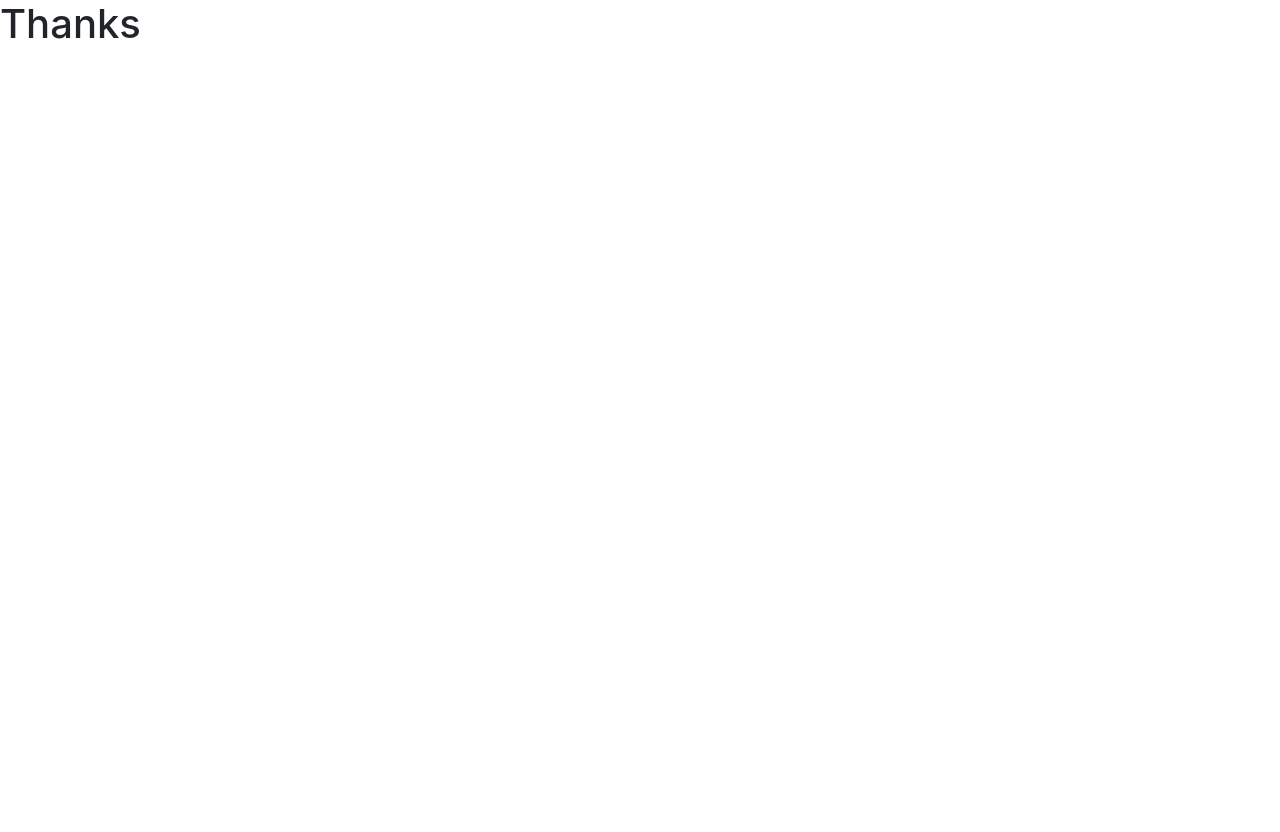
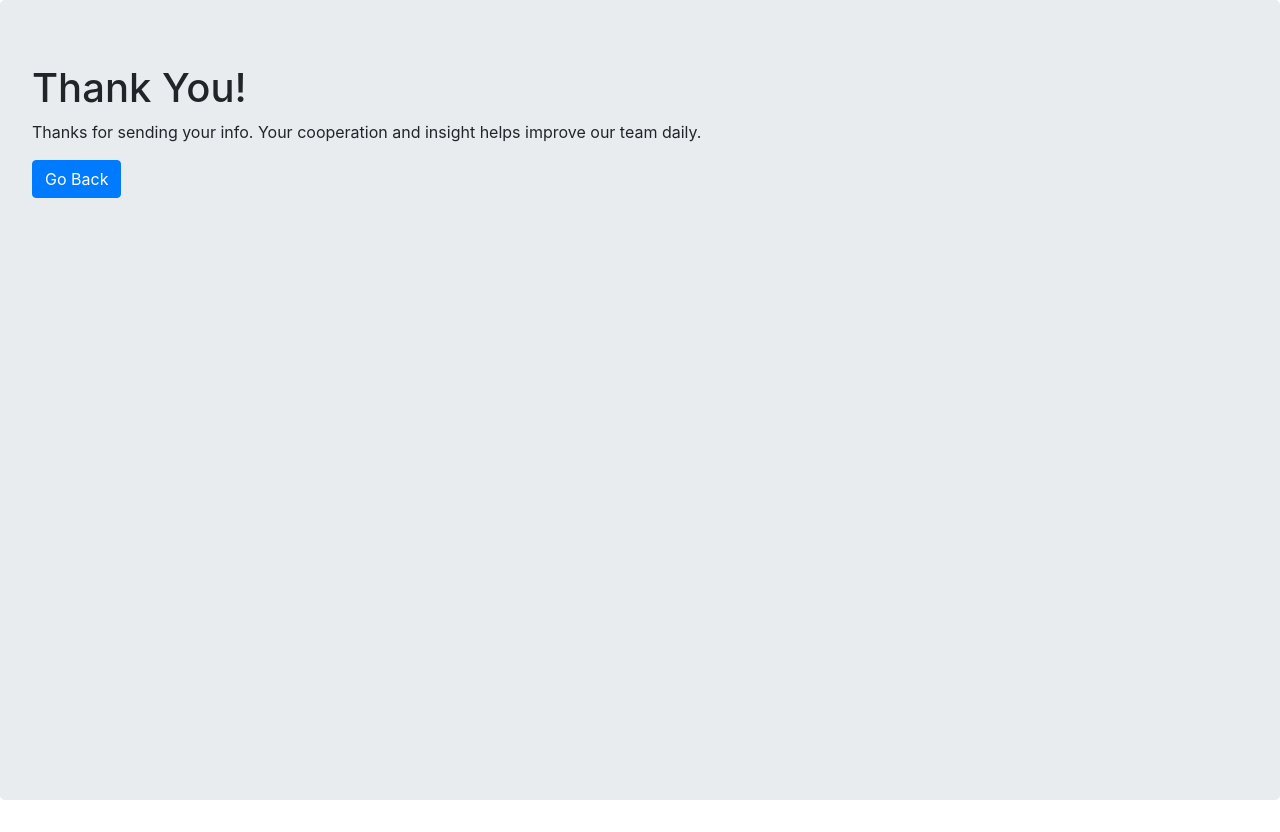
Before and after one commit to vpio/MERN-Stack-Email-Form, a React (Create React App) app: page /thankyou in a window 1280 px wide. Before the commit the page ends 800 px from the top, so only its background shows below. Built offline with nearby package versions, Linux system fonts and the light colour scheme.

Commit message:
improved validation further and styled thank you page

```diff
--- a/src/components/EmailForm.js
+++ b/src/components/EmailForm.js
@@ -1,7 +1,9 @@
 import React, { useState } from 'react';
 import Form from 'react-bootstrap/Form';
-import Button from 'react-bootstrap/Button'
-import Container from 'react-bootstrap/Container'
+import Button from 'react-bootstrap/Button';
+import Container from 'react-bootstrap/Container';
+import Spinner from 'react-bootstrap/Spinner';
+import Modal from 'react-bootstrap/Modal';
 import axios from 'axios';
 
 function EmailForm(props) {
@@ -9,18 +11,23 @@ function EmailForm(props) {
   const [name, setName] = useState('')
   const [persistent, setPersistent] = useState(false)
   const [validated, setValidated] = useState(false);
+  const [submitInProgress, setSubmitInProgress] = useState(false)
 
   const handleSubmit = (e) => {
     e.preventDefault();
+    if (email.includes('@') && name !== '' ){
+      setSubmitInProgress(true)
       axios.post('/submit', {
         email,
         name,
         persistent
       }).then((res) => {
-      res.data.success ? props.history.push('/thankyou') : console.log('ERROR!')
+        res.status === 200 ? props.history.push('/thankyou') : setSubmitInProgress(false)
       })
+    }
     setValidated(true);
   }
+
 
   return (
     <Container className='mt-5'>
@@ -59,9 +66,22 @@ function EmailForm(props) {
                     value={persistent}
           />
         </Form.Group>
+        {
+          !submitInProgress ?
           <Button type='submit' variant="primary" onClick={handleSubmit}>
             Submit
+          </Button> :
+          <Button variant="primary" disabled>
+            <Spinner
+              as="span"
+              animation="grow"
+              size="sm"
+              role="status"
+              aria-hidden="true"
+            />
+            Loading...
           </Button>
+        }
       </Form>
     </Container>
   )
--- a/src/components/Thanks.js
+++ b/src/components/Thanks.js
@@ -1,8 +1,19 @@
 import React from 'react';
+import Jumbotron from 'react-bootstrap/Jumbotron';
+import Button from 'react-bootstrap/Button';
 
-function Thanks() {
+function Thanks(props) {
   return (
-    <h1>Thanks</h1>
+    <Jumbotron style={{'height': '100vh'}}>
+      <h1>Thank You!</h1>
+      <p>
+        Thanks for sending your info. Your cooperation and insight helps improve our team daily.
+      </p>
+      <p>
+        <Button variant="primary" onClick={() => props.history.push('/')}>Go Back</Button>
+      </p>
+    </Jumbotron>
+
   )
 }
 
```
Also changed, not shown: 1 other file (tests, documents, lock files or other folders). Lines whose indentation alone changed are shown as unchanged.
